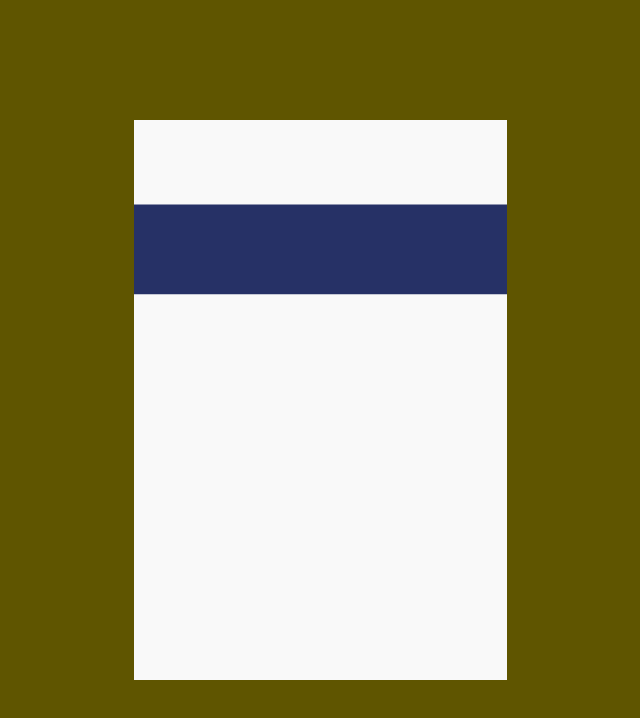
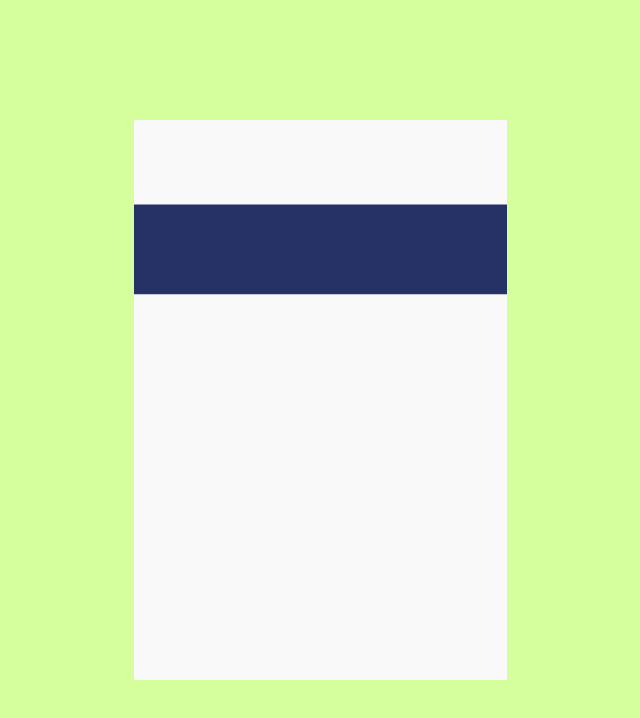
Before and after one commit to brickhousecoop/bh-bookspinner, a website: page index.html in a window 1280 px wide. Shown: the whole page, without its empty margins (319-959 px from the left). Drawn offline with Linux system fonts and the light colour scheme.

Commit message:
Awl Green background

```diff
--- a/index.html
+++ b/index.html
@@ -18,7 +18,7 @@
       display: flex;
       justify-content: center;
       align-items: center;
-      background-color: #5f5500;
+      background-color: #d5fe9d;
     }
 
     figure {
```
